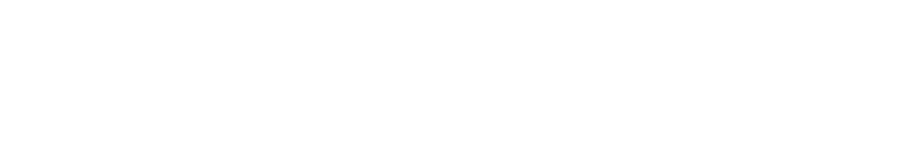
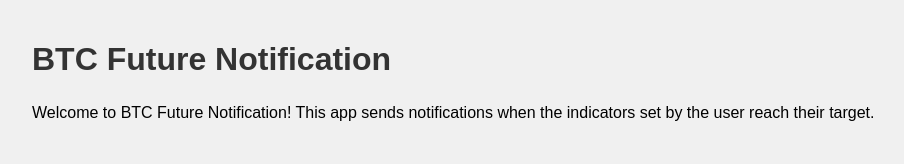
Before and after one commit to aqswdefr1234/BinanceNotifyPrivacyPolicy, a plain HTML site: page index.html in a window 1280 px wide. Shown: the whole page, without its empty margins (96-1000 px from the left). Drawn offline with Linux system fonts and the light colour scheme.

Commit message:
Update index.html

```diff
--- a/index.html
+++ b/index.html
@@ -1,8 +1,31 @@
 <!DOCTYPE html>
 <html>
 <head>
-    <title>Blank Page</title>
+    <title>BTC Future Notification</title>
+    <style>
+        body {
+            font-family: Arial, sans-serif;
+            margin: 0;
+            padding: 0;
+            background-color: #f0f0f0;
+        }
+        .container {
+            width: 80%;
+            margin: auto;
+            padding: 20px;
+        }
+        h1 {
+            color: #333;
+        }
+        p {
+            line-height: 1.6;
+        }
+    </style>
 </head>
 <body>
+    <div class="container">
+        <h1>BTC Future Notification</h1>
+        <p>Welcome to BTC Future Notification! This app sends notifications when the indicators set by the user reach their target.</p>
+    </div>
 </body>
 </html>
```
